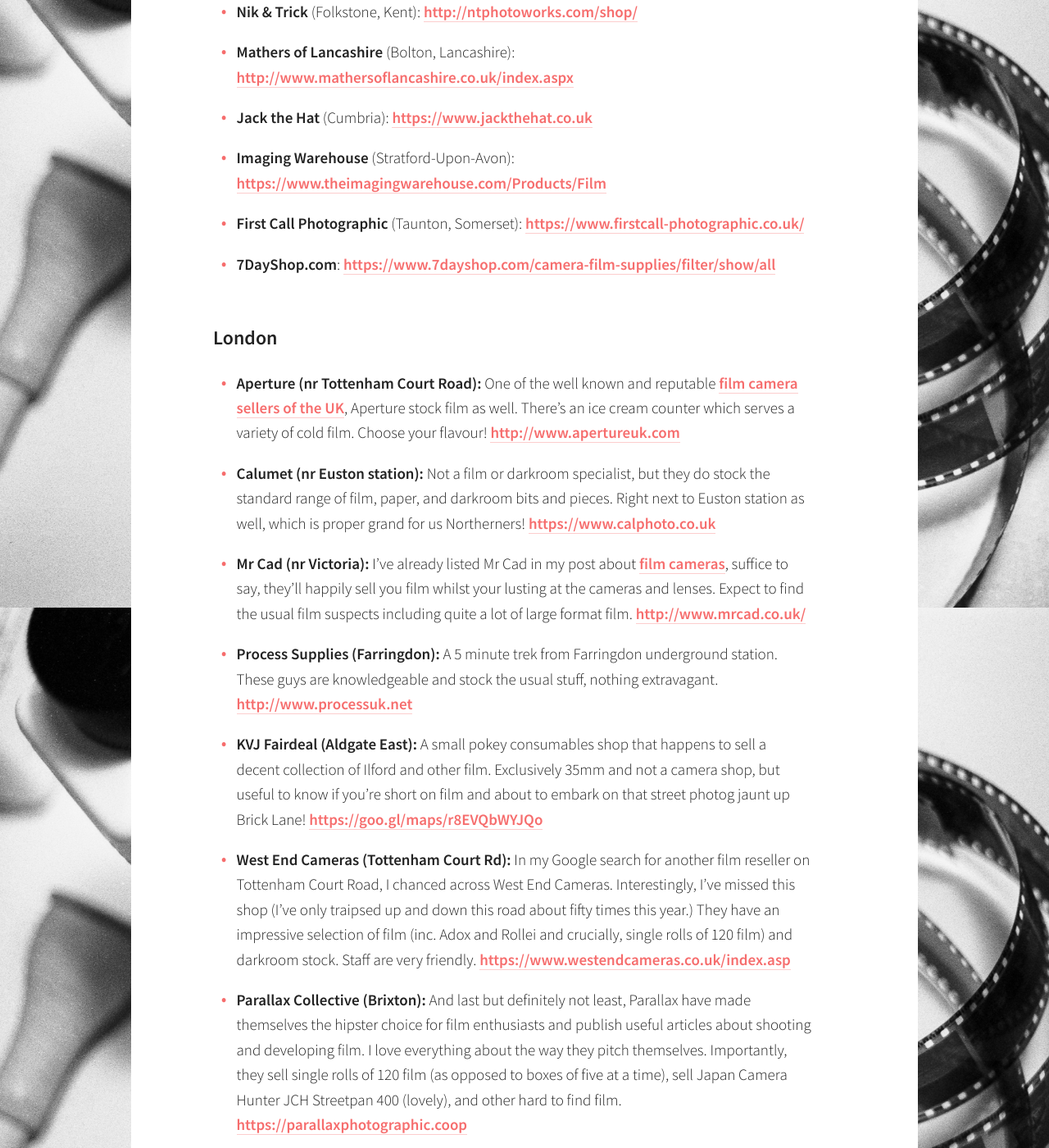
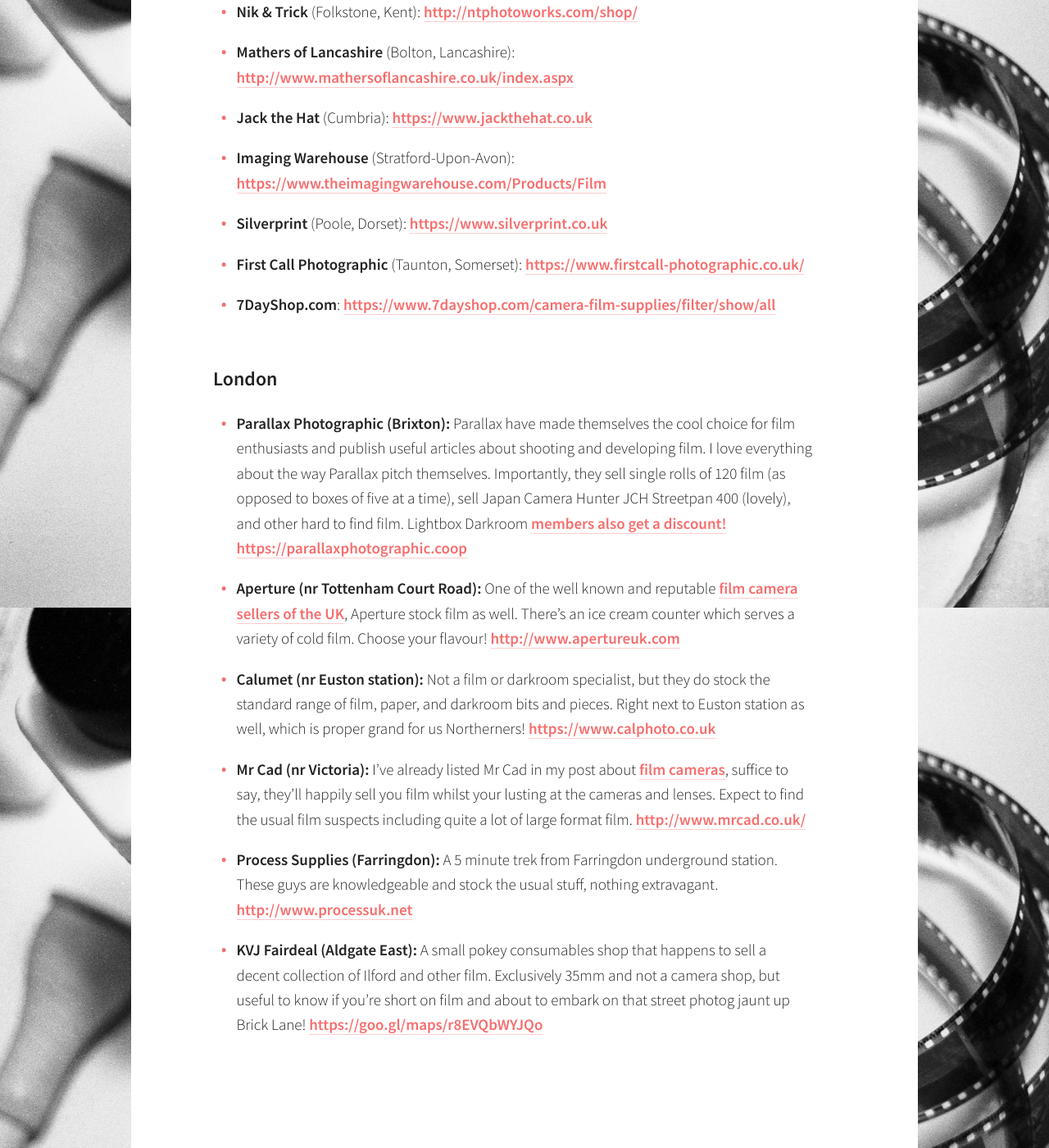
Before and after one commit to martincf/lightbox, a Jekyll site: the page built from _posts/2016-11-25-where-to-buy-film-uk.md, in a window 1280 px wide and 1400 px high, scrolled down 1959 px. Shown: the whole window at 82% size. Built offline with Jekyll 4.4.1, drawn with Linux system fonts in a browser that asks for light colours; nearby versions of some CDN libraries; some of the changed text lies outside the part shown.

Commit message:
Updated film and camera blog posts; updated events list page content.

```diff
--- a/_posts/2016-11-25-where-to-buy-film-uk.md
+++ b/_posts/2016-11-25-where-to-buy-film-uk.md
@@ -19,7 +19,7 @@
 
 When it comes to buying online, I'm normally going for who's selling the cheapest and delivery cost. These are the sites I've ordered from at good prices, and received good customer service and delivery.
 
-* **Silverprint** (Poole, Dorset): [https://www.silverprint.co.uk](https://www.silverprint.co.uk)
+* **Parallax Photographic** (Brixton, London): [https://parallaxphotographic.coop](https://parallaxphotographic.coop)
 * **RK Photographic** (Potter's Bar, Hertfordshire): [http://www.thedarkroom.co.uk](http://www.thedarkroom.co.uk)
 * **Discount Films Direct** (dunno where they are): [http://www.discountfilmsdirect.co.uk](http://www.discountfilmsdirect.co.uk)
 * **PhotoUK** (Eastbourne): [http://www.photouk.co.uk](http://www.photouk.co.uk)
@@ -29,15 +29,14 @@
 * **Mathers of Lancashire** (Bolton, Lancashire): [http://www.mathersoflancashire.co.uk/index.aspx](http://www.mathersoflancashire.co.uk/index.aspx)
 * **Jack the Hat** (Cumbria): [https://www.jackthehat.co.uk](https://www.jackthehat.co.uk)
 * **Imaging Warehouse** (Stratford-Upon-Avon): [https://www.theimagingwarehouse.com/Products/Film](https://www.theimagingwarehouse.com/Products/Film)
+* **Silverprint** (Poole, Dorset): [https://www.silverprint.co.uk](https://www.silverprint.co.uk)
 * **First Call Photographic** (Taunton, Somerset): [https://www.firstcall-photographic.co.uk/](https://www.firstcall-photographic.co.uk/)
 * **7DayShop.com**: [https://www.7dayshop.com/camera-film-supplies/filter/show/all](https://www.7dayshop.com/camera-film-supplies/filter/show/all)
 
 ## London
-
+* **Parallax Photographic (Brixton):** Parallax have made themselves the cool choice for film enthusiasts and publish useful articles about shooting and developing film. I love everything about the way Parallax pitch themselves. Importantly, they sell single rolls of 120 film (as opposed to boxes of five at a time), sell Japan Camera Hunter JCH Streetpan 400 (lovely), and other hard to find film. Lightbox Darkroom [members also get a discount!](/parallax/) [https://parallaxphotographic.coop](https://parallaxphotographic.coop)
 * **Aperture (nr Tottenham Court Road):** One of the well known and reputable [film camera sellers of the UK](/posts/where-to-buy-film-cameras-in-the-UK.html), Aperture stock film as well. There's an ice cream counter which serves a variety of cold film. Choose your flavour! [http://www.apertureuk.com](http://www.apertureuk.com)
 * **Calumet (nr Euston station):** Not a film or darkroom specialist, but they do stock the standard range of film, paper, and darkroom bits and pieces. Right next to Euston station as well, which is proper grand for us Northerners! [https://www.calphoto.co.uk](https://www.calphoto.co.uk)
 * **Mr Cad (nr Victoria):** I've already listed Mr Cad in my post about [film cameras](/posts/where-to-buy-film-cameras-in-the-UK.html), suffice to say, they'll happily sell you film whilst your lusting at the cameras and lenses. Expect to find the usual film suspects including quite a lot of large format film. [http://www.mrcad.co.uk/](http://www.mrcad.co.uk/)
 * **Process Supplies (Farringdon):** A 5 minute trek from Farringdon underground station. These guys are knowledgeable and stock the usual stuff, nothing extravagant. [http://www.processuk.net](http://www.processuk.net)
 * **KVJ Fairdeal (Aldgate East):** A small pokey consumables shop that happens to sell a decent collection of Ilford and other film. Exclusively 35mm and not a camera shop, but useful to know if you're short on film and about to embark on that street photog jaunt up Brick Lane! [https://goo.gl/maps/r8EVQbWYJQo](https://goo.gl/maps/r8EVQbWYJQo)
-* **West End Cameras (Tottenham Court Rd):** In my Google search for another film reseller on Tottenham Court Road, I chanced across West End Cameras. Interestingly, I've missed this shop (I've only traipsed up and down this road about fifty times this year.) They have an impressive selection of film (inc. Adox and Rollei and crucially, single rolls of 120 film) and darkroom stock. Staff are very friendly. [https://www.westendcameras.co.uk/index.asp](https://www.westendcameras.co.uk/index.asp)
-* **Parallax Collective (Brixton):** And last but definitely not least, Parallax have made themselves the hipster choice for film enthusiasts and publish useful articles about shooting and developing film. I love everything about the way they pitch themselves. Importantly, they sell single rolls of 120 film (as opposed to boxes of five at a time), sell Japan Camera Hunter JCH Streetpan 400 (lovely), and other hard to find film. [https://parallaxphotographic.coop](https://parallaxphotographic.coop)
--- a/eventslist.html
+++ b/eventslist.html
@@ -40,4 +41,4 @@
   {% endfor %}
 
 
-<p>More events to be announced later in the year. <a href="mailto:info@lightbox.photo">Email me</a> if you have a suggestion for a workshop.</p>
+<p>More events to be announced soon. <a href="mailto:info@lightbox.photo">Email me</a> if you have a suggestion for a workshop.</p>
```
Also changed, not shown: other parts of eventslist.html (+2 -1 lines), _posts/2016-11-25-where-to-buy-film-cameras-uk.md (+3 -2 lines).
